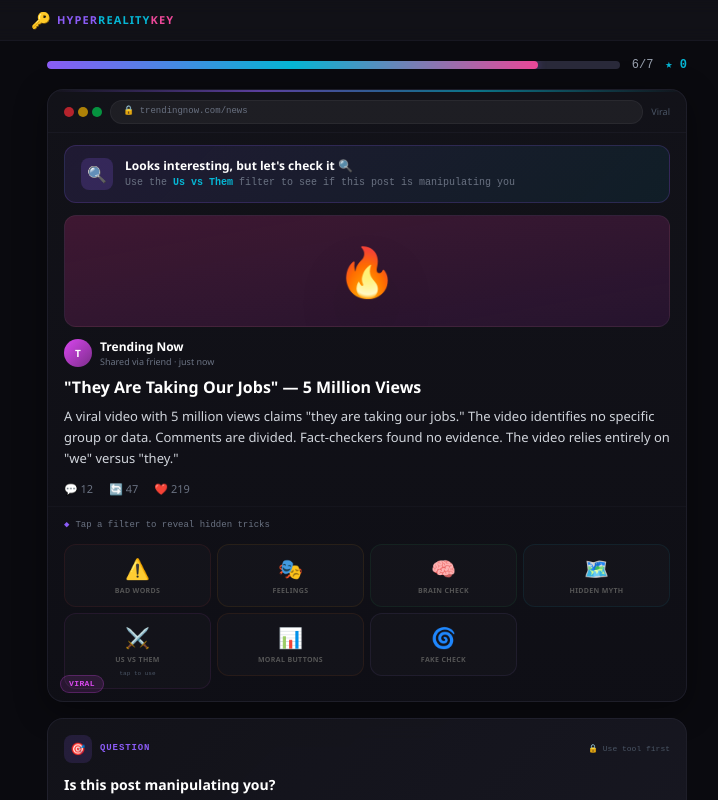
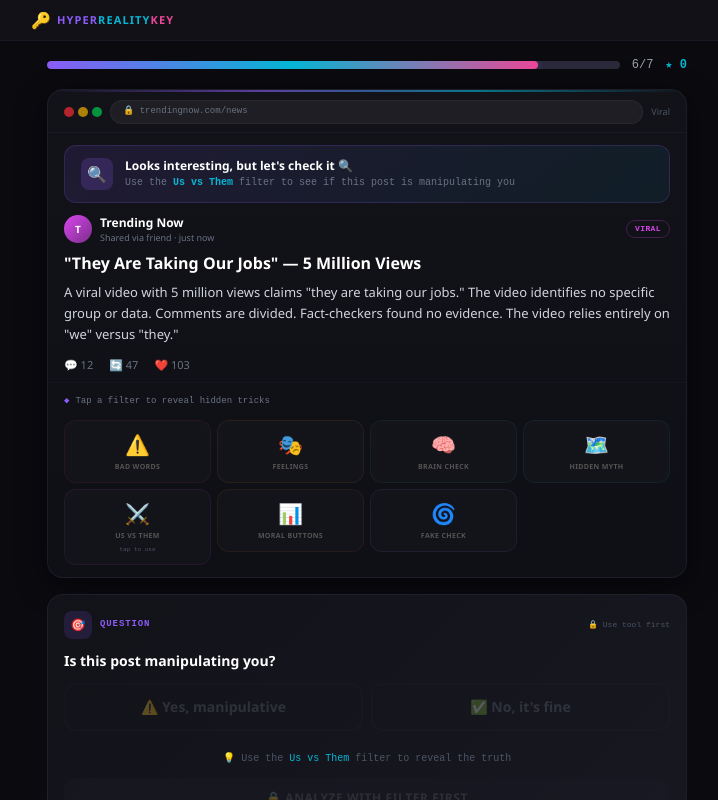
Before and after one commit to grytchyn/hyperreality-key, a React (Vite) app: page / in a window 1280 px wide. Both pictures are taken after a click on the button "🔍 OPEN & ANALYZE". Shown: the top 800 px of the page, without its empty margins (273-991 px from the left). Built offline with nearby package versions, Linux system fonts and the light colour scheme.

Commit message:
fix: remove emoji image, fix tooltip overflow, stable social stats

```diff
--- a/src/components/GameScreen.tsx
+++ b/src/components/GameScreen.tsx
@@ -27,6 +27,13 @@ export default function GameScreen({ post, onFinish, allPosts, postIndex }: Game
     () => getHighlightsFor(activeFilters, post.content + ' ' + post.title),
     [activeFilters, post]
   )
+
+  // Stable social numbers — computed once per post
+  const socialStats = useMemo(() => ({
+    likes: Math.floor(Math.random() * 200) + 50,
+    comments: 12,
+    shares: 47,
+  }), [post])
 
   const highlightCount = useMemo(() => {
     const words = post.content.toLowerCase().replace(/[^a-z\s%]/g, '').split(/\s+/)
@@ -121,6 +128,7 @@ export default function GameScreen({ post, onFinish, allPosts, postIndex }: Game
       const clean = w.toLowerCase().replace(/[^a-z%]/g, '')
       const entries = clean ? highlights.get(clean) : undefined
       if (entries && entries.length > 0) {
+        const isRightEdge = i > words.length - 5
         return (
           <span key={i} className="relative group cursor-pointer rounded-sm px-0.5 font-medium transition-all"
             style={{
@@ -129,11 +137,17 @@ export default function GameScreen({ post, onFinish, allPosts, postIndex }: Game
               color: '#ccc',
             }}>
             {w}
-            <span className="invisible group-hover:visible opacity-0 group-hover:opacity-100 transition-all absolute z-50 bottom-full left-1/2 -translate-x-1/2 mb-2 w-64 p-3 rounded-xl text-xs leading-relaxed pointer-events-none shadow-2xl"
+            <span className="invisible group-hover:visible opacity-0 group-hover:opacity-100 transition-all absolute z-50 bottom-full mb-2 pointer-events-none shadow-2xl"
               style={{
+                [isRightEdge ? 'right' : 'left']: '0',
                 background: '#13131a',
                 border: `1px solid ${entries[0].color}`,
                 boxShadow: `0 4px 20px ${entries[0].color}40`,
+                width: '260px',
+                padding: '12px',
+                borderRadius: '12px',
+                fontSize: '11px',
+                lineHeight: '1.5',
               }}>
               <div className="font-bold text-white text-[11px] mb-1.5 flex items-center gap-1.5">
                 <span>🔍</span> Manipulation detected!
@@ -222,21 +236,7 @@ export default function GameScreen({ post, onFinish, allPosts, postIndex }: Game
             </div>
           )}
 
-          {/* Article image */}
-          <div className={`h-24 sm:h-28 mx-4 mt-3 rounded-xl flex items-center justify-center bg-gradient-to-br ${post.imageBg} overflow-hidden`}
-            style={{ border: '1px solid rgba(255,255,255,0.05)' }}>
-            <span className="text-5xl select-none drop-shadow-2xl">{post.imageEmoji}</span>
-            <div className="absolute bottom-2 left-3 px-2 py-0.5 rounded-full text-[8px] font-mono font-bold uppercase tracking-wider"
-              style={{
-                background: post.categoryColor + '20',
-                color: post.categoryColor,
-                border: `1px solid ${post.categoryColor}40`,
-              }}>
-              {post.category}
-            </div>
-          </div>
-
-          {/* Post content */}
+          {/* Post content — no image, more text */}
           <div className="px-4 pt-3 pb-1">
             <div className="flex items-center gap-2 mb-2">
               <div className="w-7 h-7 rounded-full flex items-center justify-center text-white text-[10px] font-bold shrink-0"
@@ -247,6 +247,15 @@ export default function GameScreen({ post, onFinish, allPosts, postIndex }: Game
                 <div className="text-xs font-bold text-white">{post.source}</div>
                 <div className="text-[9px] text-gray-500">Shared via friend · just now</div>
               </div>
+              <span className="ml-auto text-[8px] font-mono font-bold uppercase tracking-wider"
+                style={{
+                  color: post.categoryColor,
+                  border: `1px solid ${post.categoryColor}40`,
+                  padding: '2px 8px',
+                  borderRadius: '999px',
+                }}>
+                {post.category}
+              </span>
             </div>
             <h2 className="text-base font-bold text-white mb-2 leading-snug">{post.title}</h2>
             <div className="text-[13px] text-gray-300 leading-relaxed">{renderContent()}</div>
@@ -254,9 +263,9 @@ export default function GameScreen({ post, onFinish, allPosts, postIndex }: Game
 
           {/* Social bar */}
           <div className="px-4 py-2 flex items-center gap-4 text-gray-500 text-[11px] border-b border-dark-border/20">
-            <span className="flex items-center gap-1">💬 12</span>
-            <span className="flex items-center gap-1">🔄 47</span>
-            <span className="flex items-center gap-1">❤️ {Math.floor(Math.random() * 200) + 50}</span>
+            <span className="flex items-center gap-1">💬 {socialStats.comments}</span>
+            <span className="flex items-center gap-1">🔄 {socialStats.shares}</span>
+            <span className="flex items-center gap-1">❤️ {socialStats.likes}</span>
           </div>
 
           {/* Filter buttons */}
```
